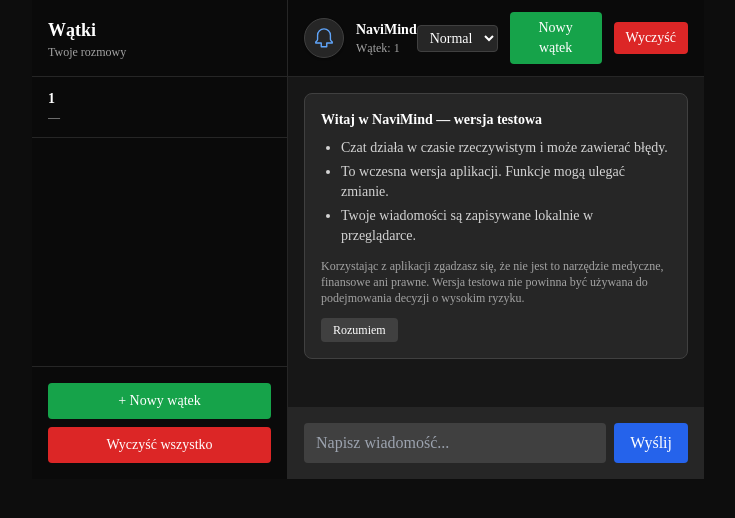
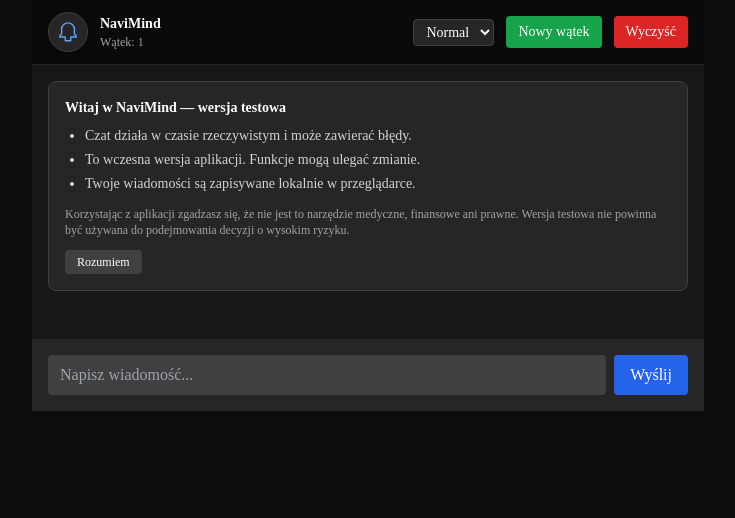
Before and after one commit to wisnialeszno89/NaviMind, a Next.js app: page /chat/1 in a window 1280 px wide. Shown: the top 518 px of the page, without its empty margins (272-1007 px from the left). Built offline with nearby package versions, Linux system fonts and the light colour scheme.

Commit message:
Remove Sidebar for MVP deploy

```diff
--- a/app/chat/layout.tsx
+++ b/app/chat/layout.tsx
@@ -1,44 +1,14 @@
 "use client";
 
 import { useState } from "react";
-import Sidebar from "./components/Sidebar";
+// ❌ Sidebar tymczasowo usuwamy dla MVP
+// import Sidebar from "./components/Sidebar";
 
 export default function ChatLayout({ children }: { children: React.ReactNode }) {
-  const [mobileOpen, setMobileOpen] = useState(false);
-
   return (
     <div className="h-full w-full flex">
-
-      {/* SIDEBAR — DESKTOP */}
-      <div className="hidden md:block w-64 border-r border-neutral-800 bg-neutral-950">
-        <Sidebar />
-      </div>
-
-      {/* SIDEBAR — MOBILE */}
-      {mobileOpen && (
-        <div
-          className="fixed inset-0 z-40 bg-black/40 md:hidden"
-          onClick={() => setMobileOpen(false)}
-        >
-          <div
-            className="absolute left-0 top-0 h-full w-64 bg-neutral-950 border-r border-neutral-800"
-            onClick={(e) => e.stopPropagation()}
-          >
-            <Sidebar onSelect={() => setMobileOpen(false)} />
-          </div>
-        </div>
-      )}
-
       {/* MAIN CHAT AREA */}
       <div className="flex-1 relative">
-        {/* Mobile Menu Button */}
-        <button
-          className="md:hidden absolute top-3 left-3 z-50 bg-neutral-800 px-3 py-1.5 text-sm rounded border border-neutral-700"
-          onClick={() => setMobileOpen(true)}
-        >
-          Menu
-        </button>
-
         <div className="h-full">
           {children}
         </div>
```
